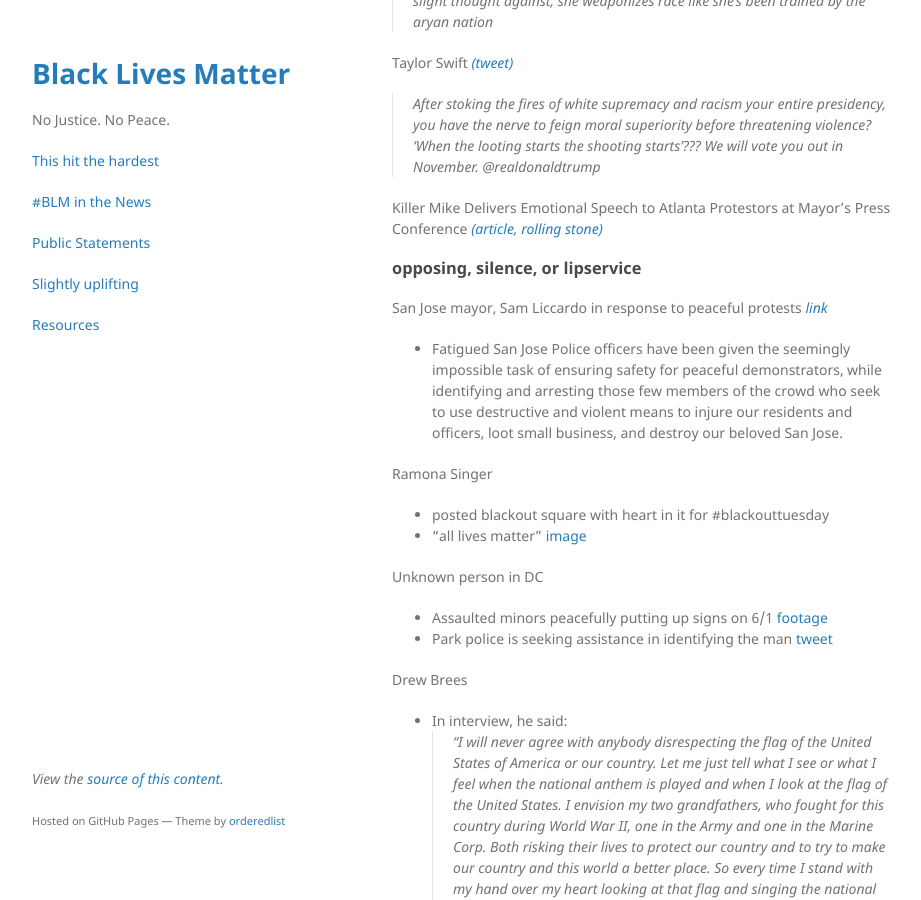
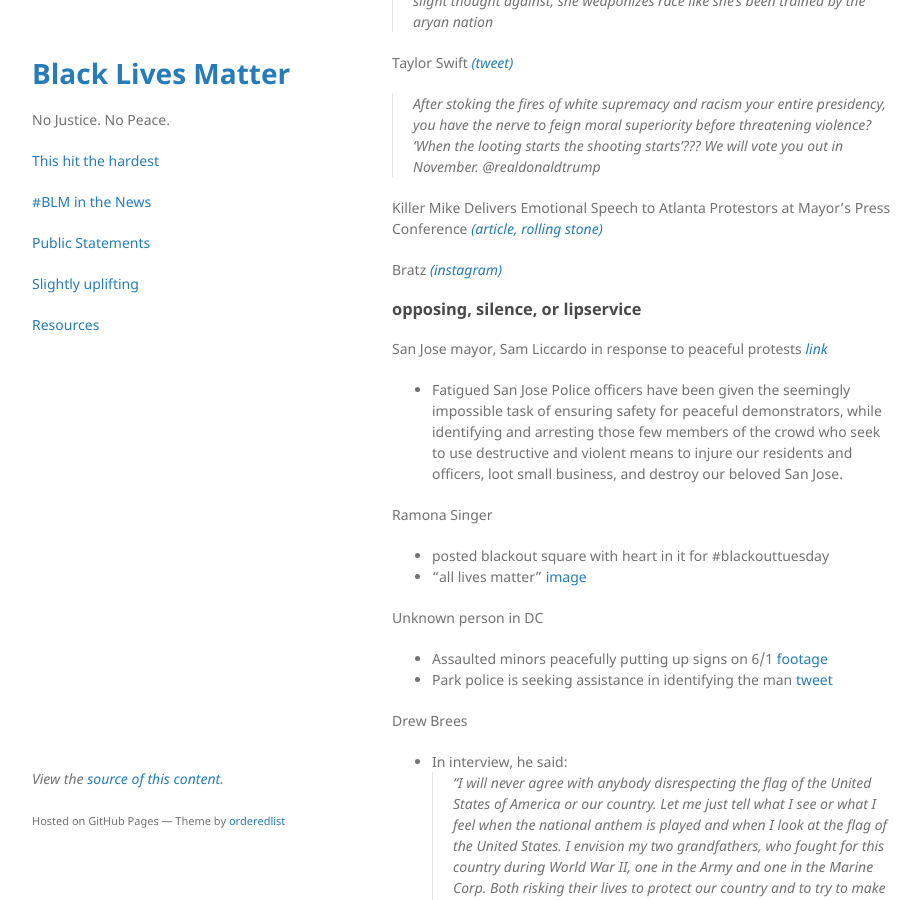
Before and after one commit to nojusticenopeace/nojusticenopeace.github.io, a Jekyll site: the page built from statements.md, in a window 1280 px wide and 900 px high, scrolled down 378 px. Shown: the whole window, without its empty margins (178-1099 px from the left). Built offline with Jekyll 4.4.1, drawn with Linux system fonts in a browser that asks for light colours.

Commit message:
Update statements.md

```diff
--- a/statements.md
+++ b/statements.md
@@ -18,6 +18,8 @@ Taylor Swift _[(tweet)](https://twitter.com/taylorswift13/status/126639227454977
 > After stoking the fires of white supremacy and racism your entire presidency, you have the nerve to feign moral superiority before threatening violence? ‘When the looting starts the shooting starts’??? We will vote you out in November. @realdonaldtrump
 
 Killer Mike Delivers Emotional Speech to Atlanta Protestors at Mayor’s Press Conference _[(article, rolling stone)](https://www.rollingstone.com/music/music-news/killer-mike-speech-atlanta-protestors-press-conference-1007816/)_
+
+Bratz _[(instagram)](https://www.instagram.com/p/CA1kakTJdr7/)_
 
 ### opposing, silence, or lipservice
 
```
